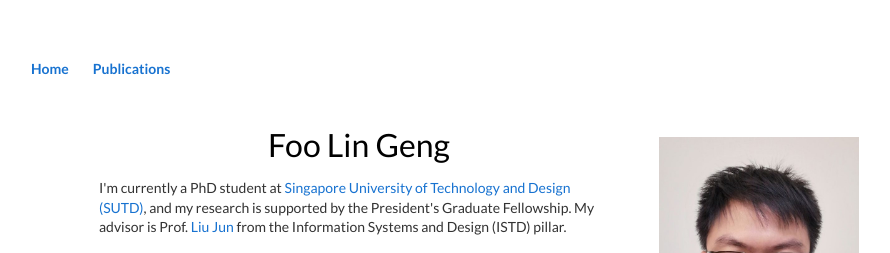
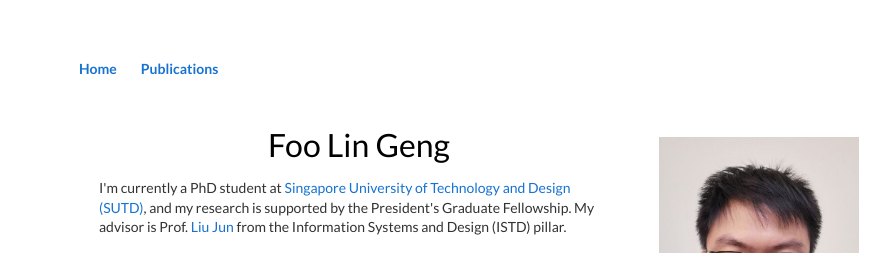
Before and after one commit to lingengfoo/lingengfoo.github.io, a Jekyll site: the page built from index.html, in a window 1280 px wide. Shown: the top 253 px of the page, without its empty margins (161-1051 px from the left). Built offline with Jekyll 4.4.1, drawn with Linux system fonts in a browser that asks for light colours.

Commit message:
Update default.html

```diff
--- a/_layouts/default.html
+++ b/_layouts/default.html
@@ -6,7 +6,7 @@
 			<link rel="stylesheet" type="text/css" href="/css/main.css">
 		</head>
 		<body>
-			<nav>
+			<nav style="width:100%;max-width:800px;border:0px;border-spacing:0px;border-collapse:separate;margin-right:auto;margin-left:auto;">
 	    		<ul>
 	        		<li><a href="/">Home</a></li>
 		        	<!-- <li><a href="/about">About</a></li> -->
@@ -14,7 +14,7 @@
 	        		<!-- <li><a href="/blog">Blog</a></li> -->
 	    		</ul>
 			</nav>
-			<div class="container">
+			<div class="container" style="width:100%;max-width:800px;border:0px;border-spacing:0px;border-collapse:separate;margin-right:auto;margin-left:auto;">
 
 			{{ content }}
 
```
